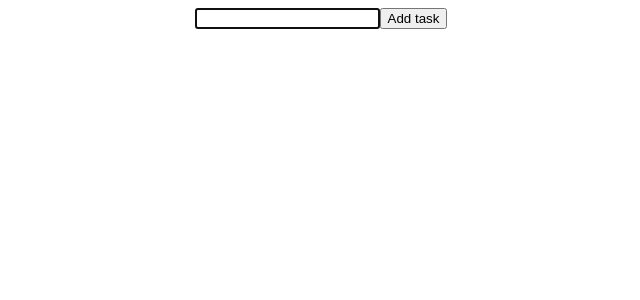
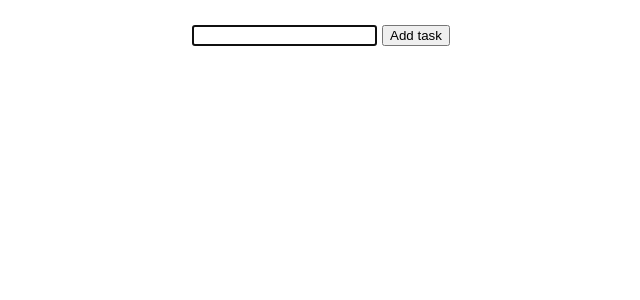
Before and after one commit to xncee/React, a React (Create React App) app: page / in a window 1280 px wide. Shown: the top 300 px of the page, without its empty margins (319-959 px from the left). Built offline with nearby package versions, Linux system fonts and the light colour scheme.

Commit message:
refactor: improve layout and styling of task components in ToDo.module.css

```diff
--- a/src/6.0 CRUD (ToDo)/ToDo.module.css
+++ b/src/6.0 CRUD (ToDo)/ToDo.module.css
@@ -1,6 +1,8 @@
 .addTask {
-    margin: 0 auto;
-    text-align: center;
+    margin: 25px auto;
+    display: flex;
+    justify-content: center;
+    gap: 5px
 }
 
 .tasks {
@@ -12,7 +14,8 @@
     flex-direction: row;
     align-items: flex-start;
     font-family: "Roboto", sans-serif;
-    max-width: 500px;
+    width: 500px;
+    max-width: 90%;
     border: 1px dashed black;
     margin: 5px
 }
```
